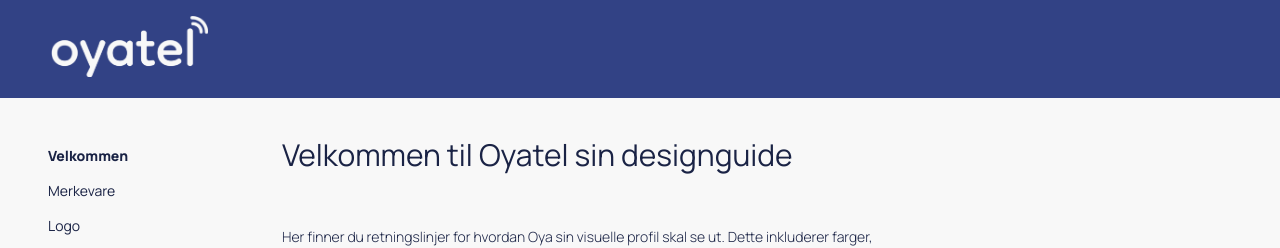
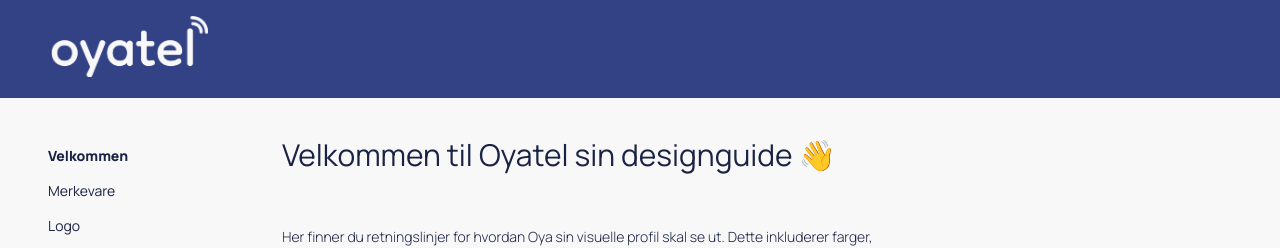
Before and after one commit to haris867/oya-design-guide, a React (Create React App) app: page / in a window 1280 px wide. Shown: the top 248 px of the page. Built offline with nearby package versions, Linux system fonts and the light colour scheme.

Commit message:
Added emoji

```diff
--- a/src/components/designprofil/index.styles.js
+++ b/src/components/designprofil/index.styles.js
@@ -13,6 +13,7 @@
 export const SubSubtitle = styled.h3`
   font-size: 20px;
   font-weight: 500;
+  text-decoration: underline;
 `;
 
 export const Bodytext = styled.p`
--- a/src/components/home/home.jsx
+++ b/src/components/home/home.jsx
@@ -20,7 +20,7 @@
       <Helmet>
         <title>Oya | Designguide</title>
       </Helmet>
-      <Title>Velkommen til Oyatel sin designguide</Title>
+      <Title>Velkommen til Oyatel sin designguide 👋</Title>
       <Bodytext>
         Her finner du retningslinjer for hvordan Oya sin visuelle profil skal se
         ut. Dette inkluderer farger, typografi, logo og annen grafisk
```
